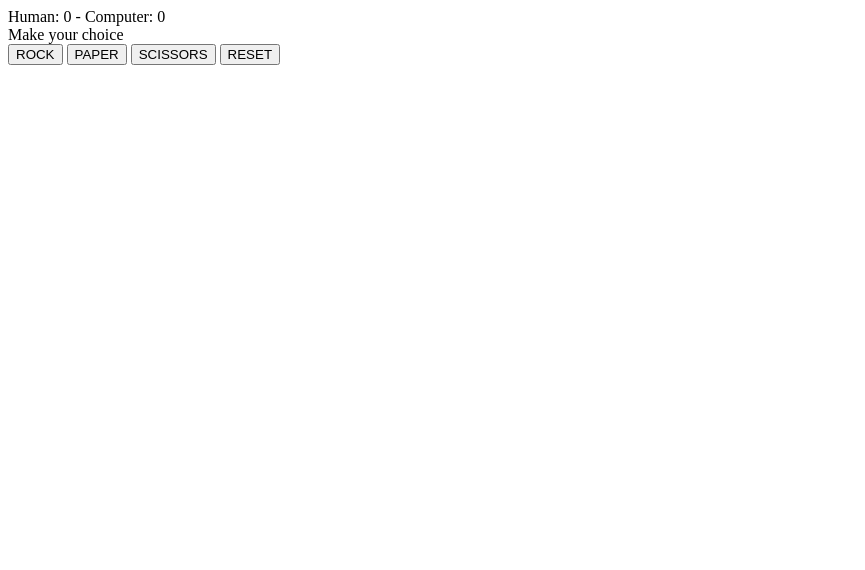
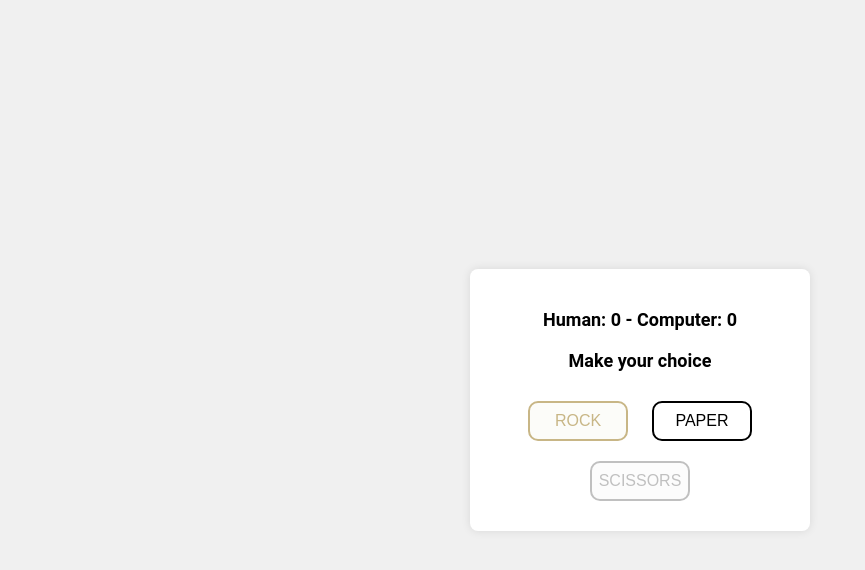
Before and after one commit to udkfer/rock-paper-scissors, a plain HTML site: page index.html in a window 1280 px wide. Shown: the whole page, without its empty margins (0-865 px from the left). Drawn offline with Linux system fonts and the light colour scheme.

Commit message:
Added styling to the game UI

```diff
--- a/index.html
+++ b/index.html
@@ -5,13 +5,14 @@
         <link rel="stylesheet" href="style.css" />
     </head>
     <body>
+        <div class="game">
             <div id="scoreBoard">Human: 0 - Computer: 0</div>
             <div id="result">Make your choice</div>
             <div class="buttons">
                 <button id="rock">ROCK</button>
                 <button id="paper">PAPER</button>
                 <button id="scissors">SCISSORS</button>
-            <button id="reset">RESET</button>
+            </div>
         </div>
         <script src="index.js"></script>
     </body>
--- a/index.js
+++ b/index.js
@@ -8,12 +8,14 @@ let humanScore = 0;
 let computerScore = 0;
 let roundCounter = 0;
 const maxRounds = 5;
+let resetButton;
 
 const scoreBoard = document.getElementById("scoreBoard");
 const resultDiv = document.getElementById("result");
 const rockButton = document.getElementById("rock");
 const paperButton = document.getElementById("paper");
 const scissorsButton = document.getElementById("scissors");
+const buttonsDiv = document.querySelector(".buttons");
 
 rockButton.addEventListener("click", () => playRound("rock"));
 paperButton.addEventListener("click", () => playRound("paper"));
@@ -58,6 +60,12 @@ function playRound(humanChoice) {
     rockButton.disabled = true;
     paperButton.disabled = true;
     scissorsButton.disabled = true;
+
+    resetButton = document.createElement("button");
+    resetButton.textContent = "RESET";
+    resetButton.id = "reset";
+    resetButton.addEventListener("click", resetGame);
+    buttonsDiv.appendChild(resetButton);
   }
 }
 
@@ -71,7 +79,6 @@ function resetGame() {
   rockButton.disabled = false;
   paperButton.disabled = false;
   scissorsButton.disabled = false;
+
+  buttonsDiv.removeChild(resetButton);
 }
-
-const resetButton = document.getElementById("reset");
-resetButton.addEventListener("click", resetGame);
--- a/style.css
+++ b/style.css
@@ -0,0 +1,97 @@
+body {
+    font-family: "Roboto", Arial, Helvetica, sans-serif;
+    display: flex;
+    justify-content: center;
+    align-items: center;
+    min-height: 100vh;
+    margin: 0;
+    background-color: #f0f0f0;
+}
+
+.game {
+    width: 300px;
+    padding: 20px;
+    background-color: white;
+    border-radius: 8px;
+    box-shadow: 0 0 10px rgba(0, 0, 0, 0.1);
+    text-align: center;
+}
+
+.buttons button {
+    width: 100px;
+    height: 40px;
+    margin: 10px;
+    font-size: 16px;
+    cursor: pointer;
+}
+
+#scoreBoard,
+#result {
+    margin: 20px 0;
+    font-size: 18px;
+    font-weight: bold;
+}
+
+#rock {
+    background-color: rgba(200, 184, 134, 0.05);
+    border: 2px solid #c8b686;
+    border-radius: 10px;
+    color: #c8b686;
+    transition:
+        border-color 0.3s,
+        background-color 0.3s;
+}
+
+#paper {
+    background-color: rgba(255, 255, 255, 0.05);
+    border: 2px solid black;
+    border-radius: 10px;
+    color: black;
+    transition:
+        border-color 0.3s,
+        background-color 0.3s;
+}
+
+#scissors {
+    background-color: rgba(192, 192, 192, 0.05);
+    border: 2px solid #c0c0c0;
+    border-radius: 10px;
+    color: #c0c0c0;
+    transition:
+        border-color 0.3s,
+        background-color 0.3s;
+}
+
+#reset {
+    background-color: rgba(112, 82, 255, 0.05);
+    border: 2px solid #7057ff;
+    border-radius: 10px;
+    color: #7057ff;
+    transition:
+        border-color 0.3s,
+        background-color 0.3s;
+}
+
+#rock:hover {
+    background-color: #c8b686;
+    border: 2px solid #c8b686;
+    color: white;
+}
+
+#paper:hover {
+    background-color: black;
+    border-color: black;
+    color: white;
+}
+
+#scissors:hover {
+    background-color: #c0c0c0;
+    border-color: #c0c0c0;
+    color: white;
+}
+
+#reset:hover {
+    background-color: #7057ff;
+    border: 2px solid #7057ff;
+    color: white;
+}
```
Also changed, not shown: images/kartana.png (deleted), images/regirock.png (deleted), images/scizor.png (deleted). Lines whose indentation alone changed are shown as unchanged.
